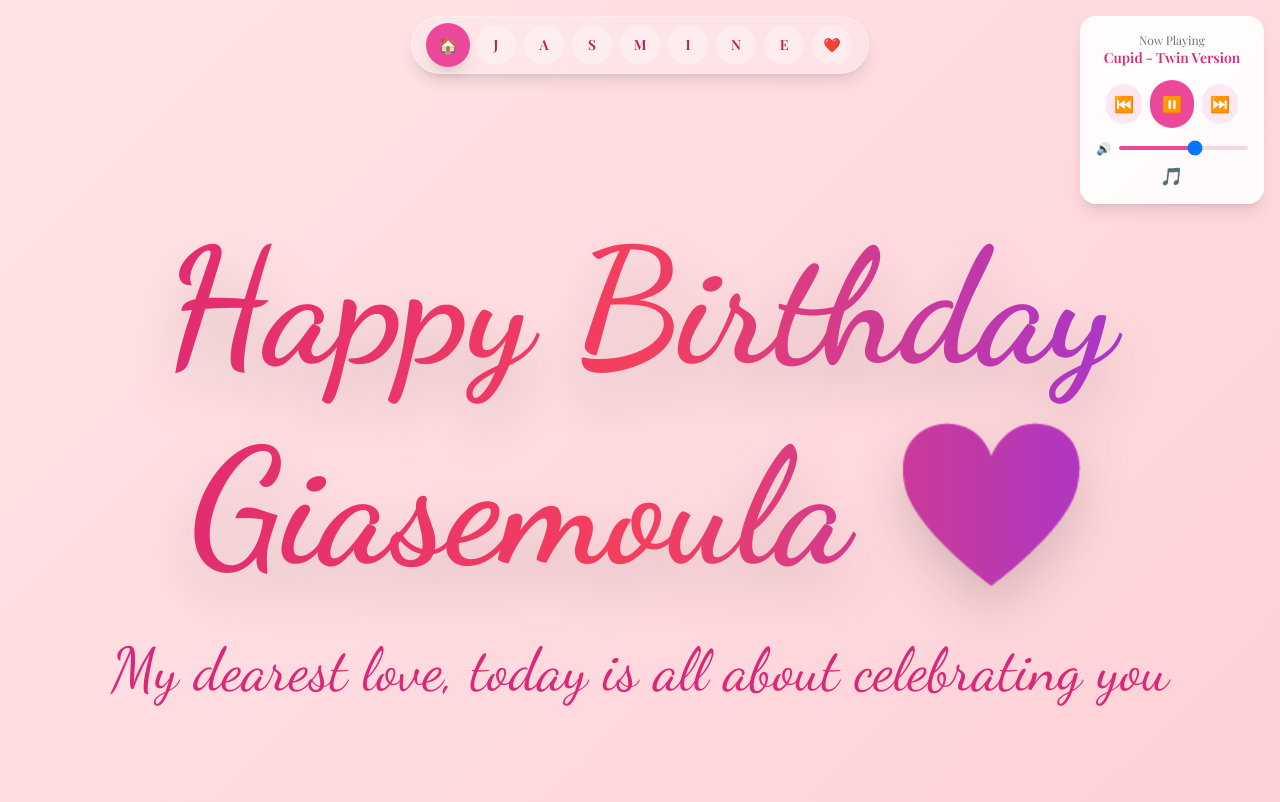
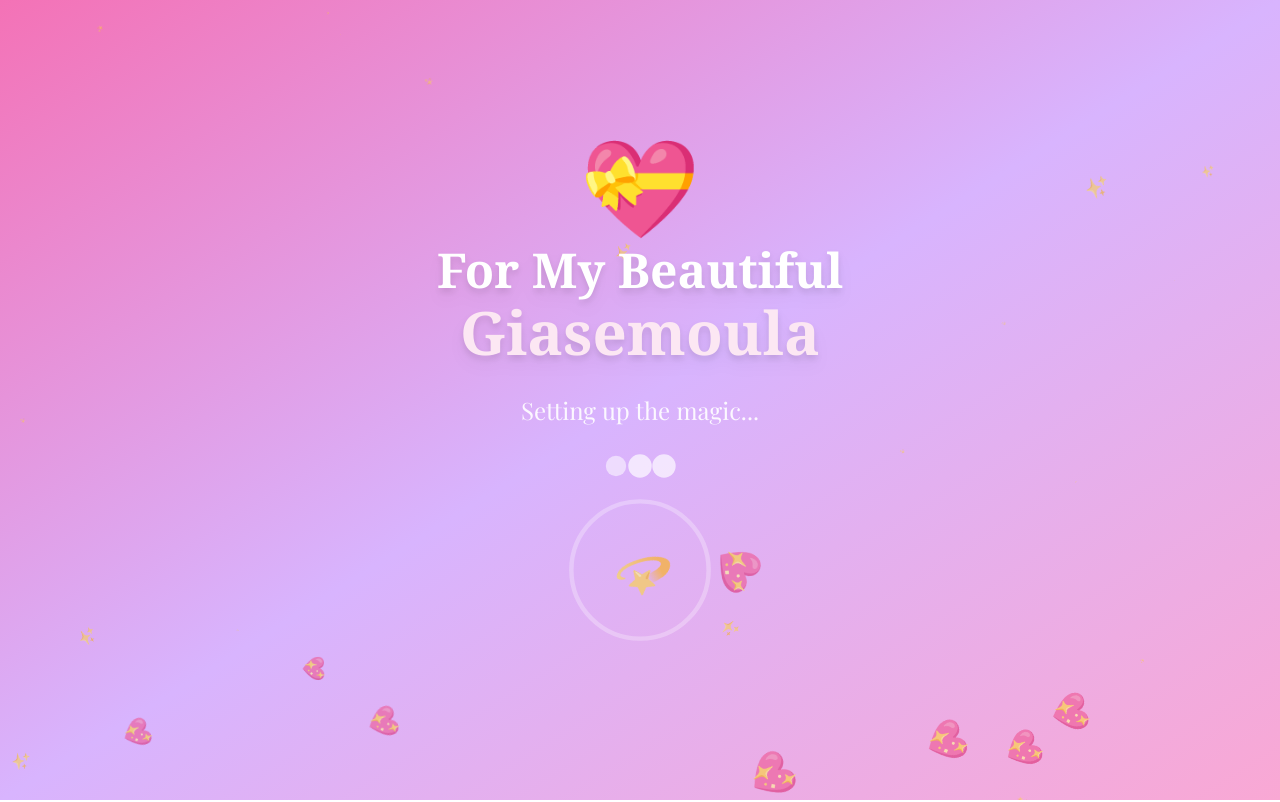
Before and after one commit to vrutant09/YourBirthdayWebsite, a React (Vite) app: page / in a window 1280 px wide. Shown: the top 802 px of the page. Built offline with nearby package versions, Linux system fonts and the light colour scheme.

Commit message:
Just the best animationis and thingss

```diff
--- a/package.json
+++ b/package.json
@@ -13,6 +13,7 @@
     "framer-motion": "^12.23.22",
     "lottie-react": "^2.4.1",
     "react": "^18.2.0",
+    "react-confetti": "^6.4.0",
     "react-dom": "^18.2.0",
     "react-router-dom": "^6.20.1"
   },
--- a/src/App.jsx
+++ b/src/App.jsx
@@ -1,6 +1,8 @@
-import React from 'react'
+import React, { useState } from 'react'
 import { BrowserRouter as Router, Routes, Route, useLocation } from 'react-router-dom'
 import { AnimatePresence } from 'framer-motion'
+import LoadingScreen from './components/LoadingScreen'
+import ConfettiAnimation from './components/ConfettiAnimation'
 import ScrollToTop from './components/ScrollToTop'
 import PageTransition from './components/PageTransition'
 import BackgroundMusic from './components/BackgroundMusic'
@@ -36,12 +38,43 @@ const AnimatedRoutes = () => {
 }
 
 function App() {
+  const [isLoading, setIsLoading] = useState(true)
+  const [songsPreloaded, setSongsPreloaded] = useState(false)
+  const [showConfetti, setShowConfetti] = useState(false)
+  const [musicChoiceMade, setMusicChoiceMade] = useState(false)
+
+  const handleLoadingComplete = () => {
+    setSongsPreloaded(true)
+    setIsLoading(false)
+  }
+
+  const handleMusicChoice = () => {
+    setMusicChoiceMade(true)
+    setShowConfetti(true)
+  }
+
+  const handleConfettiComplete = () => {
+    setShowConfetti(false)
+  }
+
   return (
     <Router>
       <div className="App">
-        <BackgroundMusic />
-        <ScrollToTop />
-        <AnimatedRoutes />
+        {isLoading && <LoadingScreen onLoadingComplete={handleLoadingComplete} />}
+        {!isLoading && (
+          <>
+            <BackgroundMusic
+              songsPreloaded={songsPreloaded}
+              onMusicChoice={handleMusicChoice}
+            />
+            <ConfettiAnimation
+              show={showConfetti}
+              onComplete={handleConfettiComplete}
+            />
+            <ScrollToTop />
+            <AnimatedRoutes />
+          </>
+        )}
       </div>
     </Router>
   )
--- a/src/components/BackgroundMusic.jsx
+++ b/src/components/BackgroundMusic.jsx
@@ -1,12 +1,14 @@
 import { useState, useEffect, useRef } from 'react'
 import { motion, AnimatePresence } from 'framer-motion'
 
-const BackgroundMusic = () => {
+const BackgroundMusic = ({ songsPreloaded = false, onMusicChoice }) => {
   const audioRef = useRef(null)
+  const preloadRefs = useRef([])
   const [isPlaying, setIsPlaying] = useState(false)
   const [currentTrack, setCurrentTrack] = useState(0)
   const [showMusicPrompt, setShowMusicPrompt] = useState(true)
   const [volume, setVolume] = useState(0.6)
+  const [allSongsLoaded, setAllSongsLoaded] = useState(false)
 
   const playlist = [
     {
@@ -22,6 +24,40 @@ const BackgroundMusic = () => {
       src: "/Music/Soda Pop.mp3"
     }
   ]
+
+  // Preload all songs
+  useEffect(() => {
+    if (songsPreloaded) {
+      // Create audio elements for preloading
+      preloadRefs.current = playlist.map((song, index) => {
+        const audio = new Audio(song.src)
+        audio.preload = 'auto'
+        return audio
+      })
+
+      let loadedCount = 0
+
+      const handleCanPlayThrough = () => {
+        loadedCount++
+        if (loadedCount === playlist.length) {
+          setAllSongsLoaded(true)
+        }
+      }
+
+      // Add event listeners for all songs
+      preloadRefs.current.forEach(audio => {
+        audio.addEventListener('canplaythrough', handleCanPlayThrough)
+        audio.load()
+      })
+
+      return () => {
+        // Cleanup
+        preloadRefs.current.forEach(audio => {
+          audio.removeEventListener('canplaythrough', handleCanPlayThrough)
+        })
+      }
+    }
+  }, [songsPreloaded])
 
   useEffect(() => {
     if (audioRef.current) {
@@ -74,6 +110,7 @@ const BackgroundMusic = () => {
         await audioRef.current.play()
         setIsPlaying(true)
         setShowMusicPrompt(false)
+        onMusicChoice?.() // Trigger confetti animation
       } catch (error) {
         console.error('Error playing audio:', error)
       }
@@ -154,7 +191,10 @@ const BackgroundMusic = () => {
                   🎶 Yes, Play Music
                 </button>
                 <button
-                  onClick={() => setShowMusicPrompt(false)}
+                  onClick={() => {
+                    setShowMusicPrompt(false)
+                    onMusicChoice?.() // Trigger confetti animation
+                  }}
                   className="w-full bg-gray-200 text-gray-700 px-6 py-3 rounded-full font-semibold hover:bg-gray-300 transition-all duration-300"
                 >
                   Maybe Later
--- /dev/null
+++ b/src/components/ConfettiAnimation.jsx
@@ -0,0 +1,20 @@
+import React from 'react'
+import Confetti from 'react-confetti'
+
+const ConfettiAnimation = ({ show, onComplete }) => {
+  if (!show) return null
+
+  return (
+    <Confetti
+      width={window.innerWidth}
+      height={window.innerHeight}
+      numberOfPieces={200}
+      recycle={false}
+      gravity={0.3}
+      onConfettiComplete={onComplete}
+      colors={['#ff6b9d', '#ff1493', '#ff69b4', '#ffb6c1', '#ffc0cb', '#ff91a4']}
+    />
+  )
+}
+
+export default ConfettiAnimation
--- /dev/null
+++ b/src/components/LoadingScreen.jsx
@@ -0,0 +1,195 @@
+import { useState, useEffect } from 'react'
+import { motion, AnimatePresence } from 'framer-motion'
+
+const LoadingScreen = ({ onLoadingComplete }) => {
+  const [loadingText, setLoadingText] = useState("Preparing your surprise...")
+  const [isComplete, setIsComplete] = useState(false)
+
+  const loadingMessages = [
+    "Preparing your surprise...",
+    "Loading beautiful moments...",
+    "Setting up the magic...",
+    "Almost ready for you...",
+    "Everything is perfect!"
+  ]
+
+  useEffect(() => {
+    let messageIndex = 0
+    const messageInterval = setInterval(() => {
+      messageIndex = (messageIndex + 1) % loadingMessages.length
+      setLoadingText(loadingMessages[messageIndex])
+    }, 2000)
+
+    // Simulate minimum loading time for smooth experience
+    const timer = setTimeout(() => {
+      setIsComplete(true)
+      setTimeout(() => {
+        onLoadingComplete()
+      }, 1000) // Extra delay for smooth transition
+    }, 8000) // 8 seconds minimum loading time
+
+    return () => {
+      clearInterval(messageInterval)
+      clearTimeout(timer)
+    }
+  }, [onLoadingComplete])
+
+  return (
+    <AnimatePresence>
+      <motion.div
+        initial={{ opacity: 0 }}
+        animate={{ opacity: 1 }}
+        exit={{ opacity: 0 }}
+        transition={{ duration: 0.8 }}
+        className="fixed inset-0 bg-gradient-to-br from-pink-400 via-purple-300 to-pink-300 flex items-center justify-center z-50"
+      >
+        {/* Animated Background Elements */}
+        <div className="absolute inset-0 overflow-hidden">
+          {/* Floating Hearts */}
+          {[...Array(12)].map((_, i) => (
+            <motion.div
+              key={i}
+              initial={{
+                x: Math.random() * window.innerWidth,
+                y: window.innerHeight + 100,
+                rotate: 0
+              }}
+              animate={{
+                y: -100,
+                rotate: 360,
+                x: Math.random() * window.innerWidth
+              }}
+              transition={{
+                duration: Math.random() * 8 + 10,
+                repeat: Infinity,
+                ease: "linear",
+                delay: Math.random() * 5
+              }}
+              className="absolute text-pink-200 text-opacity-60"
+              style={{ fontSize: Math.random() * 20 + 20 }}
+            >
+              💖
+            </motion.div>
+          ))}
+
+          {/* Floating Sparkles */}
+          {[...Array(20)].map((_, i) => (
+            <motion.div
+              key={`sparkle-${i}`}
+              initial={{
+                x: Math.random() * window.innerWidth,
+                y: Math.random() * window.innerHeight,
+                scale: 0
+              }}
+              animate={{
+                scale: [0, 1, 0],
+                rotate: [0, 180, 360]
+              }}
+              transition={{
+                duration: Math.random() * 3 + 2,
+                repeat: Infinity,
+                delay: Math.random() * 3
+              }}
+              className="absolute text-white text-opacity-50"
+              style={{ fontSize: Math.random() * 15 + 10 }}
+            >
+              ✨
+            </motion.div>
+          ))}
+        </div>
+
+        {/* Main Loading Content */}
+        <div className="relative z-10 text-center px-8">
+          {/* Main Logo/Title */}
+          <motion.div
+            initial={{ scale: 0, rotate: -180 }}
+            animate={{ scale: 1, rotate: 0 }}
+            transition={{ duration: 1.2, type: "spring", bounce: 0.6 }}
+            className="mb-8"
+          >
+            <div className="text-8xl mb-4">💝</div>
+            <h1 className="text-4xl md:text-5xl font-bold text-white drop-shadow-lg font-serif">
+              For My Beautiful
+            </h1>
+            <h2 className="text-5xl md:text-6xl font-bold text-pink-100 drop-shadow-lg font-serif mt-2">
+              Giasemoula
+            </h2>
+          </motion.div>
+
+          {/* Loading Message */}
+          <motion.div
+            key={loadingText}
+            initial={{ opacity: 0, y: 20 }}
+            animate={{ opacity: 1, y: 0 }}
+            exit={{ opacity: 0, y: -20 }}
+            transition={{ duration: 0.5 }}
+            className="text-xl md:text-2xl text-white text-opacity-90 mb-8 font-light"
+          >
+            {loadingText}
+          </motion.div>
+
+          {/* Animated Loading Dots */}
+          <div className="flex justify-center space-x-2 mb-8">
+            {[...Array(3)].map((_, i) => (
+              <motion.div
+                key={i}
+                animate={{
+                  scale: [1, 1.5, 1],
+                  opacity: [0.5, 1, 0.5]
+                }}
+                transition={{
+                  duration: 1.5,
+                  repeat: Infinity,
+                  delay: i * 0.2
+                }}
+                className="w-4 h-4 bg-white bg-opacity-70 rounded-full"
+              />
+            ))}
+          </div>
+
+          {/* Pulsing Ring */}
+          <motion.div
+            animate={{
+              scale: [1, 1.2, 1],
+              opacity: [0.3, 0.8, 0.3]
+            }}
+            transition={{
+              duration: 2,
+              repeat: Infinity,
+              ease: "easeInOut"
+            }}
+            className="w-32 h-32 border-4 border-white border-opacity-50 rounded-full mx-auto mb-8 flex items-center justify-center"
+          >
+            <motion.div
+              animate={{ rotate: 360 }}
+              transition={{
+                duration: 3,
+                repeat: Infinity,
+                ease: "linear"
+              }}
+              className="text-4xl"
+            >
+              💫
+            </motion.div>
+          </motion.div>
+
+          {/* Completion Message */}
+          <AnimatePresence>
+            {isComplete && (
+              <motion.div
+                initial={{ opacity: 0, scale: 0.5 }}
+                animate={{ opacity: 1, scale: 1 }}
+                transition={{ duration: 0.8, type: "spring" }}
+                className="text-2xl text-white font-semibold"
+              >
+                Ready! ✨
+              </motion.div>
+            )}
+          </AnimatePresence>
+        </div>
+      </motion.div>
+    </AnimatePresence>
+  )
+}
+
+export default LoadingScreen
```
Also changed, not shown: 1 other file (tests, documents, lock files or other folders).
